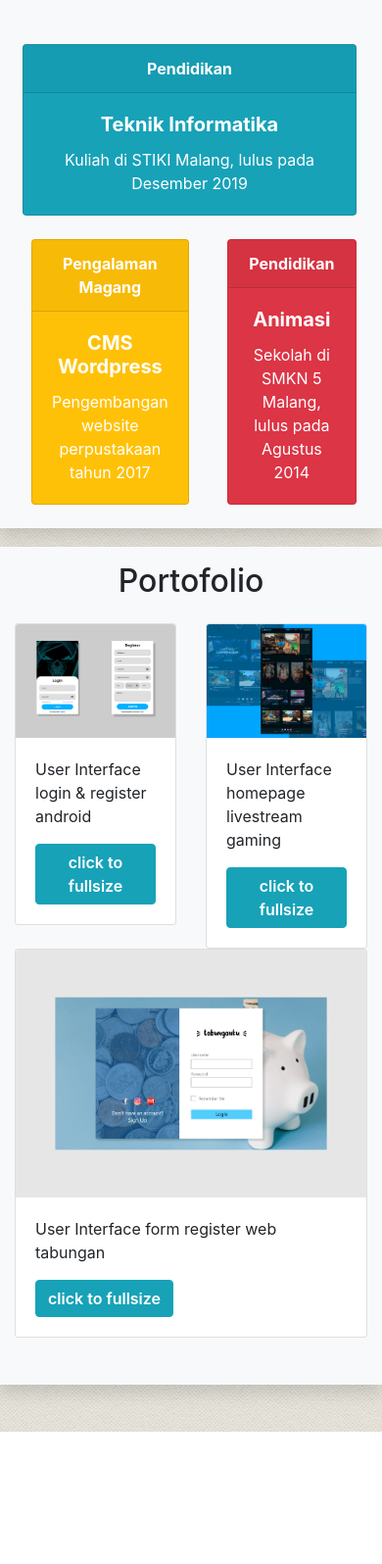
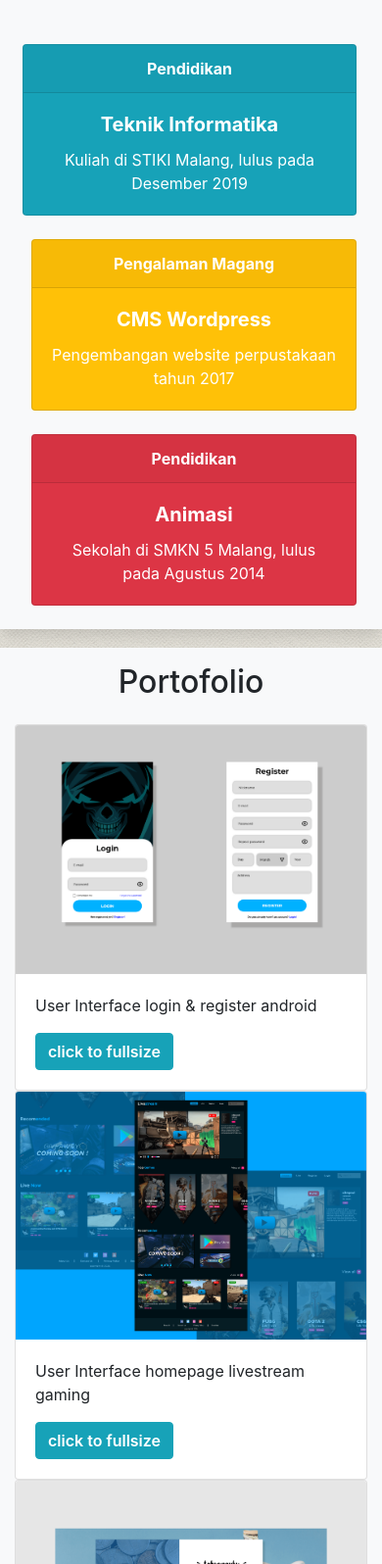
Before and after one commit to projectzenic/projectzenic.github.io, a plain HTML site: page index.html in a window 390 px wide. Shown: the part 2068-3664 px from the top of the page at 98% size. Before the commit the page ends 3529 px from the top, so only its background shows below. Drawn offline with Linux system fonts and the light colour scheme.

Commit message:
update tag col-md

```diff
--- a/index.html
+++ b/index.html
@@ -146,14 +146,14 @@
     <section id="pengalaman" class="container pengalaman bg-light shadow">
 
         <div class="row container">
-            <div class="col text-center md">
+            <div class="col-md text-center">
                 <h2 class="mt-4 mb-5">Pengalaman dan Pendidikan</h2>
             </div>
         </div>
 
         <div class="row container ml-1 pl-1">
 
-            <div class="col text-center mb-4 bl-4 md">
+            <div class="col-md text-center mb-4 bl-4">
                 <div class="card text-white bg-info">
                     <div class="card-header"><b>Pendidikan</b></div>
                     <div class="card-body">
@@ -163,7 +163,7 @@
                 </div>
             </div>
 
-            <div class="col text-center mb-4 pl-4 md">
+            <div class="col-md text-center mb-4 pl-4 md">
                 <div class="card text-white bg-warning">
                     <div class="card-header"><b>Pengalaman Magang</b></div>
                     <div class="card-body">
@@ -173,7 +173,7 @@
                 </div>
             </div>
 
-            <div class="col text-center mb-4 pl-4 md">
+            <div class="col-md text-center mb-4 pl-4">
                 <div class="card text-white bg-danger">
                     <div class="card-header"><b>Pendidikan</b></div>
                     <div class="card-body">
@@ -197,7 +197,7 @@
             </div>
             <div class="row mb-5 pb-5" id="gallery" data-toggle="modal" data-target=”#exampleModal”>
 
-                <div class="col md">
+                <div class="col-md">
                     <div class="card">
                         <img src="assets/img/gallery/login-register-android.png" class="card-img-top" data-target=”#carouselExample” data-slide-to="0">
                         <div class="card-body">
@@ -209,7 +209,7 @@
                     </div>
                 </div>
 
-                <div class="col md">
+                <div class="col-md">
                     <div class="card">
                         <img src="assets/img/gallery/homepage-livestream.png" class="card-img-top img-highlight" data-target=”# data-slide-to="1">
                         <div class="card-body">
@@ -221,7 +221,7 @@
                     </div>
                 </div>
 
-                <div class="col md">
+                <div class="col-md">
                     <div class="card" >
                         <img src="assets/img/gallery/register-web-tabungan.png" class="card-img-top img-highlight" data-target=”#carouselExample” data-slide-to="2">
                         <div class="card-body">
```
